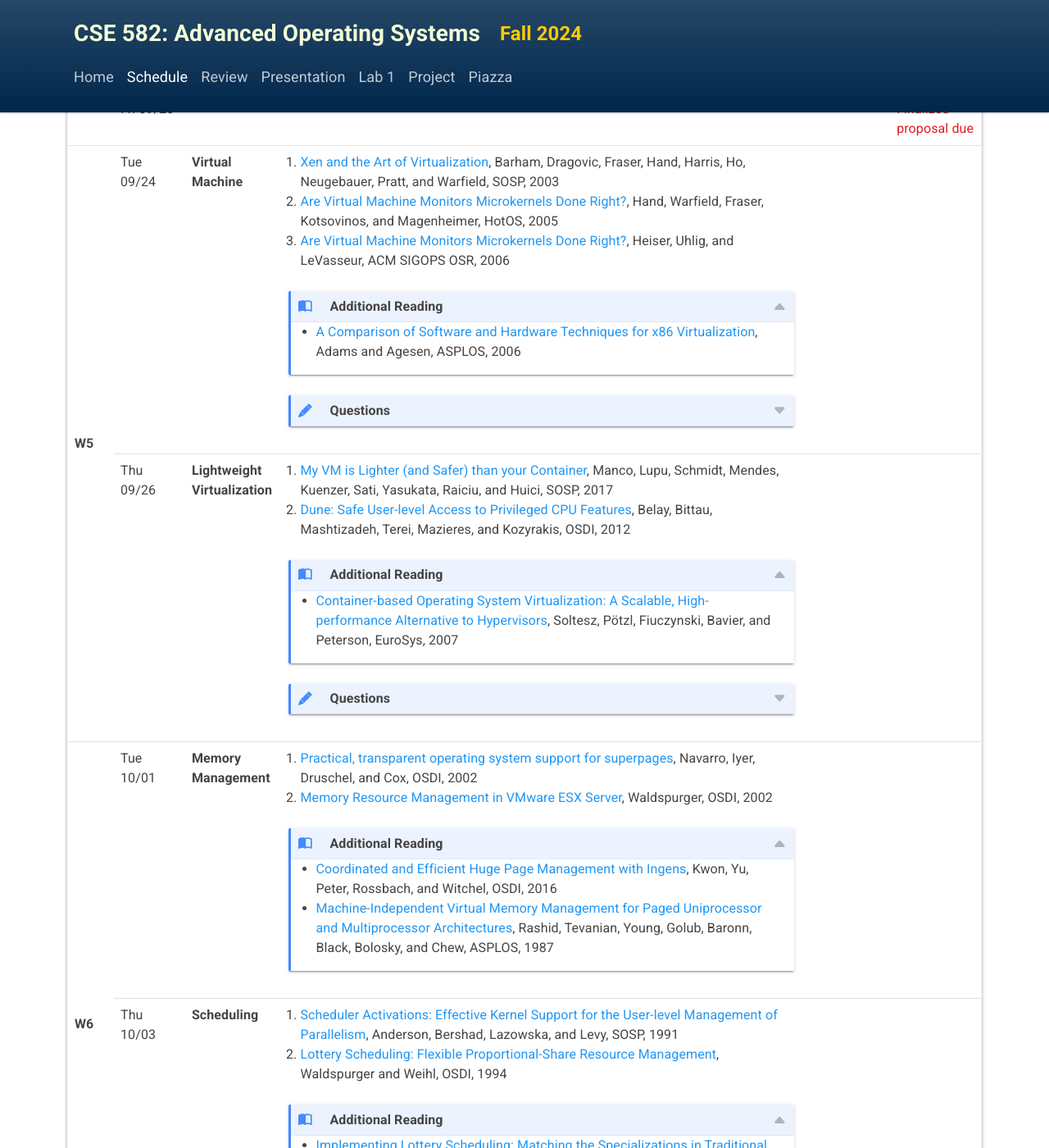
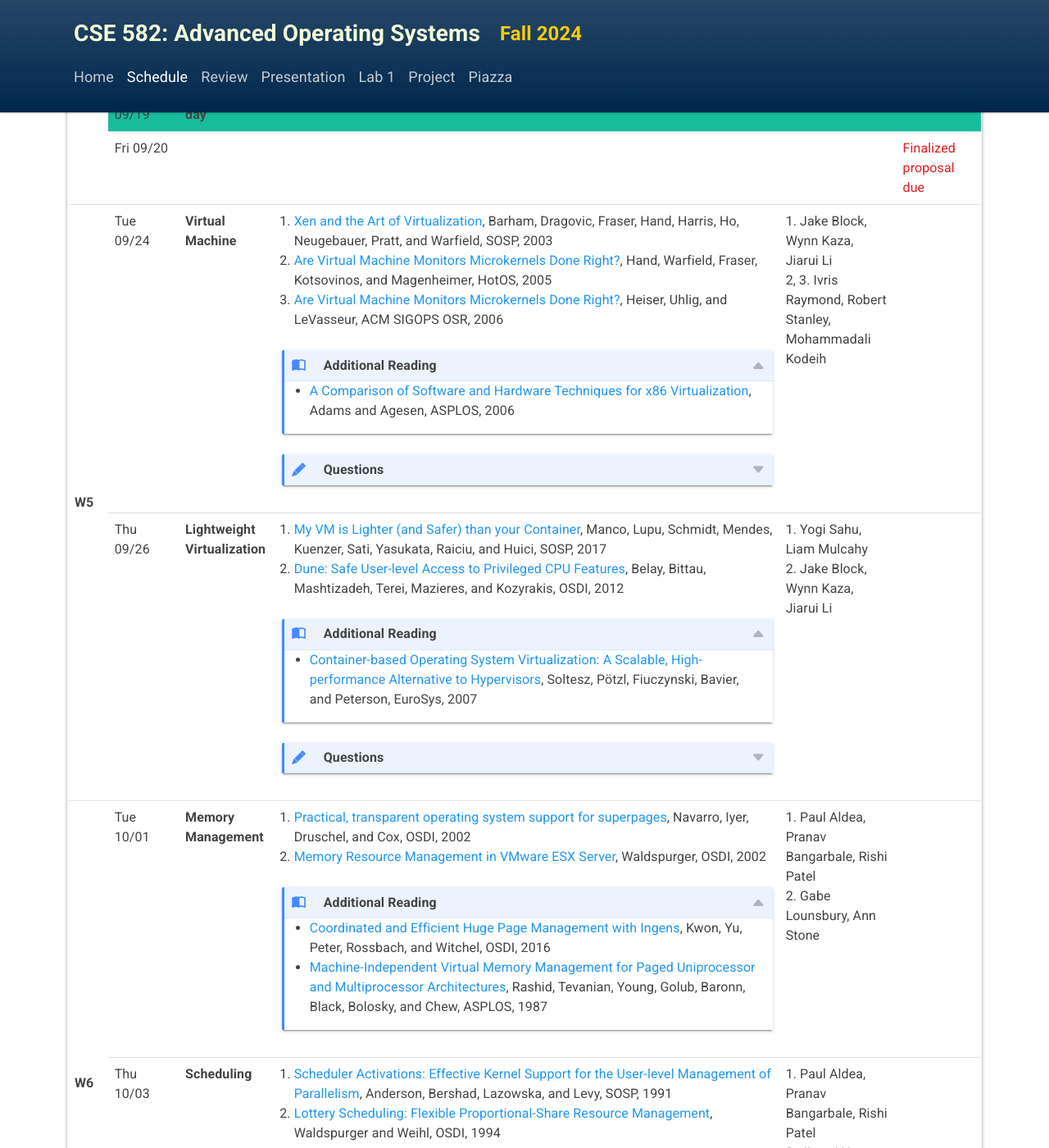
Before and after one commit to eecs582/eecs582.github.io, a Jekyll site: the page built from schedule.html, in a window 1280 px wide and 1400 px high, scrolled down 2383 px. Shown: the whole window at 82% size. Built offline with Jekyll 4.4.1, drawn with Linux system fonts in a browser that asks for light colours; some of the changed text lies outside the part shown.

Commit message:
add presenter

```diff
--- a/schedule.html
+++ b/schedule.html
@@ -16,12 +16,12 @@ layout: schedule
 <table class="table table-hover" id="schedule-table">
   <thead class="thead-dark">
     <tr>
-      <th scope="col" style="width: 2%">Week</th>
+      <th scope="col" style="width: 1%"></th>
       <th scope="col" style="width: 8%">Date</th>
       <th scope="col" style="width: 10%">Topic</th>
-      <th scope="col" style="width: 60%">Readings</span></th>
-      <th scope="col" style="width: 10%">Presenter</th>
-      <th scope="col" style="width: 10%">Assignment</th>
+      <th scope="col" style="width: 59%">Readings</span></th>
+      <th scope="col" style="width: 13%">Presenter</th>
+      <th scope="col" style="width: 9%">Assignment</th>
     </tr>
   </thead>
   <tbody>
@@ -276,7 +276,7 @@ layout: schedule
           </p>
         </details>
       </td>
-      <td></td>
+      <td>1. Jake Block, Wynn Kaza, Jiarui Li<br>2, 3. Ivris Raymond, Robert Stanley, Mohammadali Kodeih</td>
       <td></td>
     </tr>
     <tr>
@@ -304,7 +304,7 @@ layout: schedule
           </p>
         </details>
       </td>
-      <td></td>
+      <td>1. Yogi Sahu, Liam Mulcahy<br>2. Jake Block, Wynn Kaza, Jiarui Li</td>
       <td></td>
     </tr>
     <tr>
@@ -324,7 +324,7 @@ layout: schedule
           </ul>
         </details>
       </td>
-      <td></td>
+      <td>1. Paul Aldea, Pranav Bangarbale, Rishi Patel<br>2. Gabe Lounsbury, Ann Stone</td>
       <td></td>
     </tr>
     <tr>
@@ -359,7 +359,7 @@ layout: schedule
           </p>
         </details>
       </td>
-      <td></td>
+      <td>1. Paul Aldea, Pranav Bangarbale, Rishi Patel<br>2. Jiawei He, Jirong Yang, Fangyi Dai</td>
       <td></td>
     </tr>
     <tr>
@@ -391,7 +391,7 @@ layout: schedule
           </p>
         </details>
       </td>
-      <td></td>
+      <td>1. Adarsh Ponaka, Nolan Kuza, Gabe Lounsbury<br>2. Archit Bhatnagar, Mushtari Sadia</td>
       <td></td>
     </tr>
     <tr>
@@ -419,7 +419,7 @@ layout: schedule
           </p>
         </details>
       </td>
-      <td></td>
+      <td>1. Ziming Zhou, Ivris Raymond<br>2. Mohammadali Kodeih, Ryan Kim</td>
       <td></td>
     </tr>
     <tr>
@@ -456,7 +456,7 @@ layout: schedule
           </p>
         </details>
       </td>
-      <td></td>
+      <td>1. Liam Mulcahy, Jayanaka Dantanarayana</td>
       <td><span class="text-danger">Checkpoint #1 report due</span></td>
     </tr>
     <tr>
```
